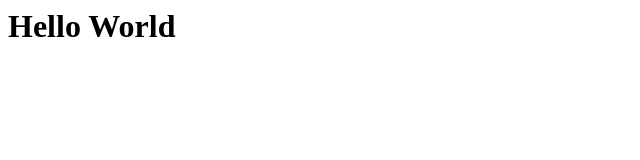
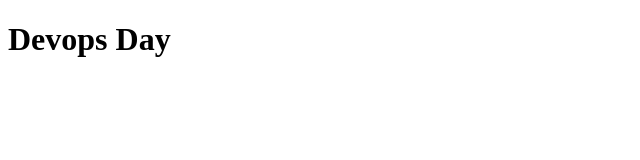
Before and after one commit to FBanitz/CDA-2023-devops, a plain HTML site: page index.html in a window 1280 px wide. Shown: the whole page, without its empty margins (0-640 px from the left). Drawn offline with Linux system fonts and the light colour scheme.

Commit message:
feat: Updated homepage title

```diff
--- a/index.html
+++ b/index.html
@@ -1 +1,12 @@
-<h1>Hello World</h1>
+<!DOCTYPE html>
+<html lang="en">
+<head>
+    <meta charset="UTF-8">
+    <meta http-equiv="X-UA-Compatible" content="IE=edge">
+    <meta name="viewport" content="width=device-width, initial-scale=1.0">
+    <title>Devops Day</title>
+</head>
+<body>
+    <h1>Devops Day</h1>
+</body>
+</html>
```
